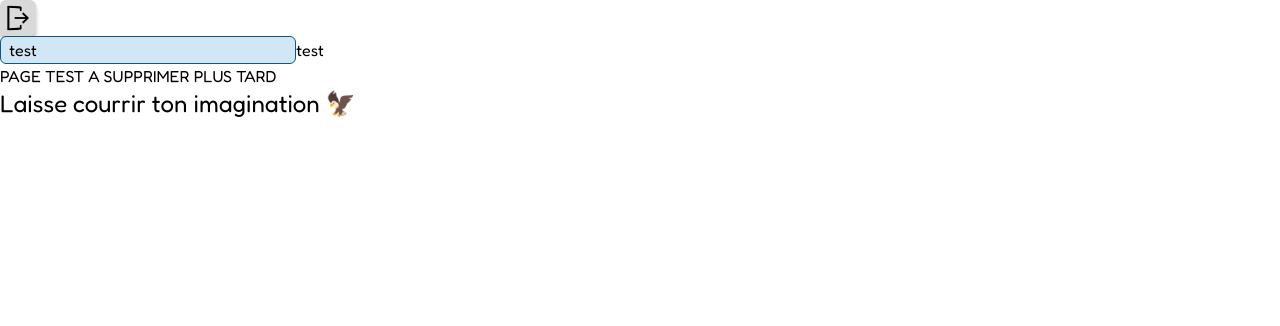
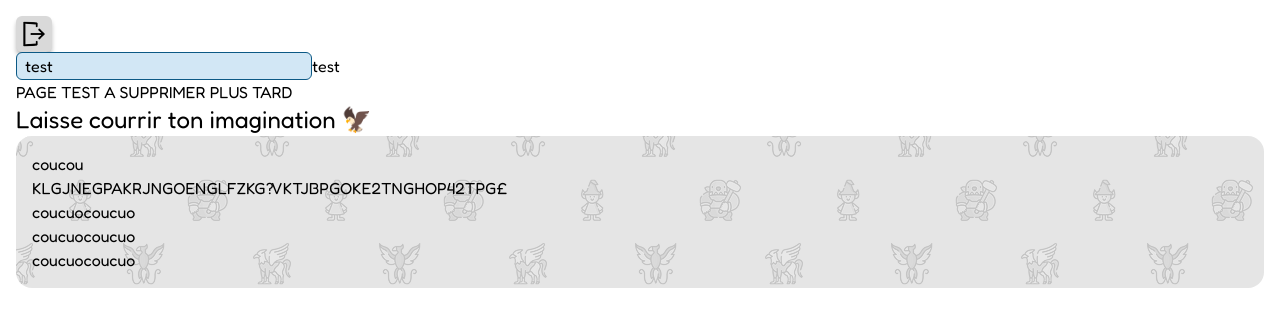
Before and after one commit to WildCodeSchool/2024-12-orleans-cda-project3-team-a, a React (Vite) app in the folder packages/frontend/web/: page /test in a window 1280 px wide. Shown: the top 326 px of the page. Built offline with nearby package versions, Linux system fonts and the light colour scheme.

Commit message:
backgruond pattern, background page de connexion ok

```diff
--- /dev/null
+++ b/packages/frontend/web/src/components/auth-layout.tsx
@@ -0,0 +1,30 @@
+import type { PropsWithChildren } from 'react';
+
+import BgHome from '../assets/images/background/bg-home.webp';
+import Logo from '../assets/images/logo/fp-logo-arc.png';
+
+type AuthLayout = PropsWithChildren;
+
+export default function authLayout({ children }: AuthLayout) {
+  return (
+    <div
+      className='flex min-h-screen justify-center bg-cover bg-center p-3'
+      style={{ backgroundImage: `url(${BgHome})` }}
+    >
+      <div className='flex'>
+        <div className='flex w-full items-center justify-center'>
+          <img
+            src={Logo}
+            alt='Fantasy Park'
+            className='w-[clamp(320px,7.7vw , 1000px)] absolute top-20 z-2 min-h-23 sm:top-15 md:top-0'
+          />
+          <div className='mt-30 flex min-h-[70%] max-w-[568px] flex-wrap rounded-lg bg-white/90 p-4 shadow-[0px_8px_4px_rgba(0,0,0,0.25)]'>
+            {children}
+          </div>
+        </div>
+      </div>
+    </div>
+  );
+}
+
+// w-[clamp(296px, 65vw , 568px)]
--- /dev/null
+++ b/packages/frontend/web/src/components/bg-menu.tsx
@@ -0,0 +1,16 @@
+import type { PropsWithChildren } from 'react';
+
+import BgPattern from '../assets/images/icons-buttons/bg-pattern.png';
+
+type Pattern = PropsWithChildren;
+
+export default function Pattern({ children }: Pattern) {
+  return (
+    <div
+      className='bg-primary-gray rounded-2xl p-4'
+      style={{ backgroundImage: `url(${BgPattern})` }}
+    >
+      {children}
+    </div>
+  );
+}
--- a/packages/frontend/web/src/pages/auth-layout.tsx
+++ /dev/null
@@ -1,22 +0,0 @@
-import BgHome from '../assets/images/background/bg-home.webp';
-import Logo from '../assets/images/logo/fp-logo-arc.png';
-
-export default function Login() {
-  return (
-    <div
-      className='flex min-h-screen justify-center bg-black bg-cover bg-center px-4 py-8 md:h-dvh md:bg-contain md:bg-center md:bg-no-repeat'
-      style={{ backgroundImage: `url(${BgHome})` }}
-    >
-      <div className='flex w-full items-center justify-center pt-15 md:pt-45'>
-        <img
-          src={Logo}
-          alt='Fantasy Park'
-          className='absolute top-27 z-2 min-h-23 min-w-80 md:top-18 md:h-80 md:w-266'
-        />
-        <div className='h-83 w-74 rounded-lg bg-white/90 shadow-[0px_8px_4px_rgba(0,0,0,0.25)] md:h-133 md:w-142'>
-          <p className='text-center'>{'coucou'}</p>
-        </div>
-      </div>
-    </div>
-  );
-}
--- a/packages/frontend/web/src/pages/test.tsx
+++ b/packages/frontend/web/src/pages/test.tsx
@@ -3,11 +3,13 @@ import { useState } from 'react';
 import InputBlue from '@/components/input-blue';
 import ReturnHome from '@/components/return-home';
 
+import BgPattern from '../assets/images/icons-buttons/bg-pattern.png';
+
 export default function Test() {
   const [email, setEmail] = useState('test');
 
   return (
-    <div>
+    <div className='w-full p-4'>
       <ReturnHome />
       <InputBlue
         type='email'
@@ -18,6 +20,17 @@ export default function Test() {
       {email}
       <p>{'PAGE TEST A SUPPRIMER PLUS TARD'}</p>
       <p className='text-2xl'>{' Laisse courrir ton imagination 🦅'}</p>
+      <div
+        className='bg-primary-gray rounded-2xl p-4'
+        style={{ backgroundImage: `url(${BgPattern})` }}
+      >
+        <h1>{'coucou'}</h1>
+        <h3>{'KLGJNEGPAKRJNGOENGLFZKG?VKTJBPGOKE2TNGHOP42TPG£'}</h3>
+        <p>{'coucuocoucuo'}</p>
+
+        <p>{'coucuocoucuo'}</p>
+        <p>{'coucuocoucuo'}</p>
+      </div>
     </div>
   );
 }
--- a/packages/frontend/web/src/router.tsx
+++ b/packages/frontend/web/src/router.tsx
@@ -1,6 +1,5 @@
 import { createBrowserRouter } from 'react-router-dom';
 
-import Login from './pages/auth-layout';
 import Home from './pages/home';
 import Test from './pages/test';
 
@@ -13,10 +12,6 @@ const router = createBrowserRouter([
     path: '/test',
     element: <Test />,
   },
-  {
-    path: '/login',
-    element: <Login />,
-  },
 ]);
 
 export default router;
```
